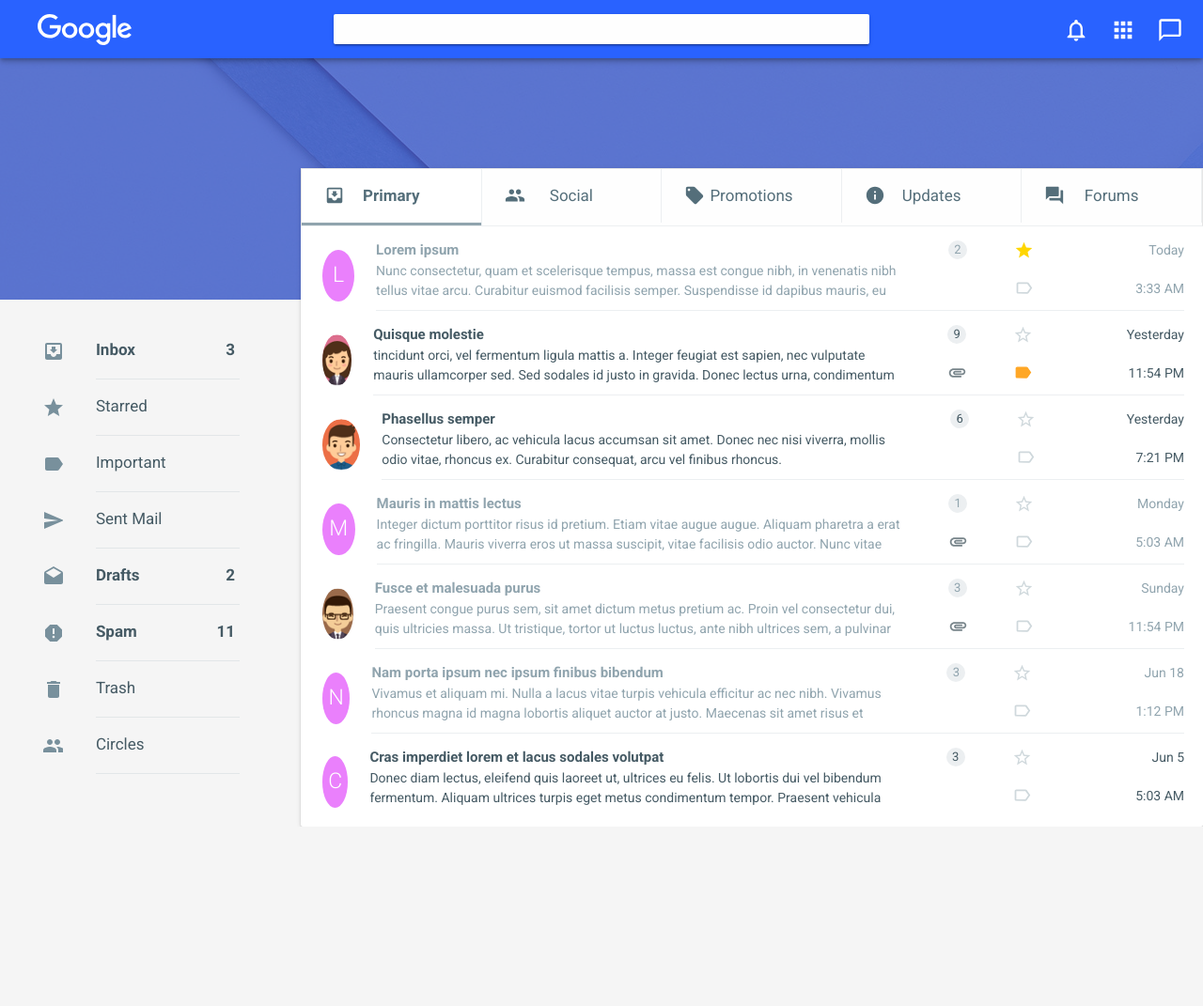
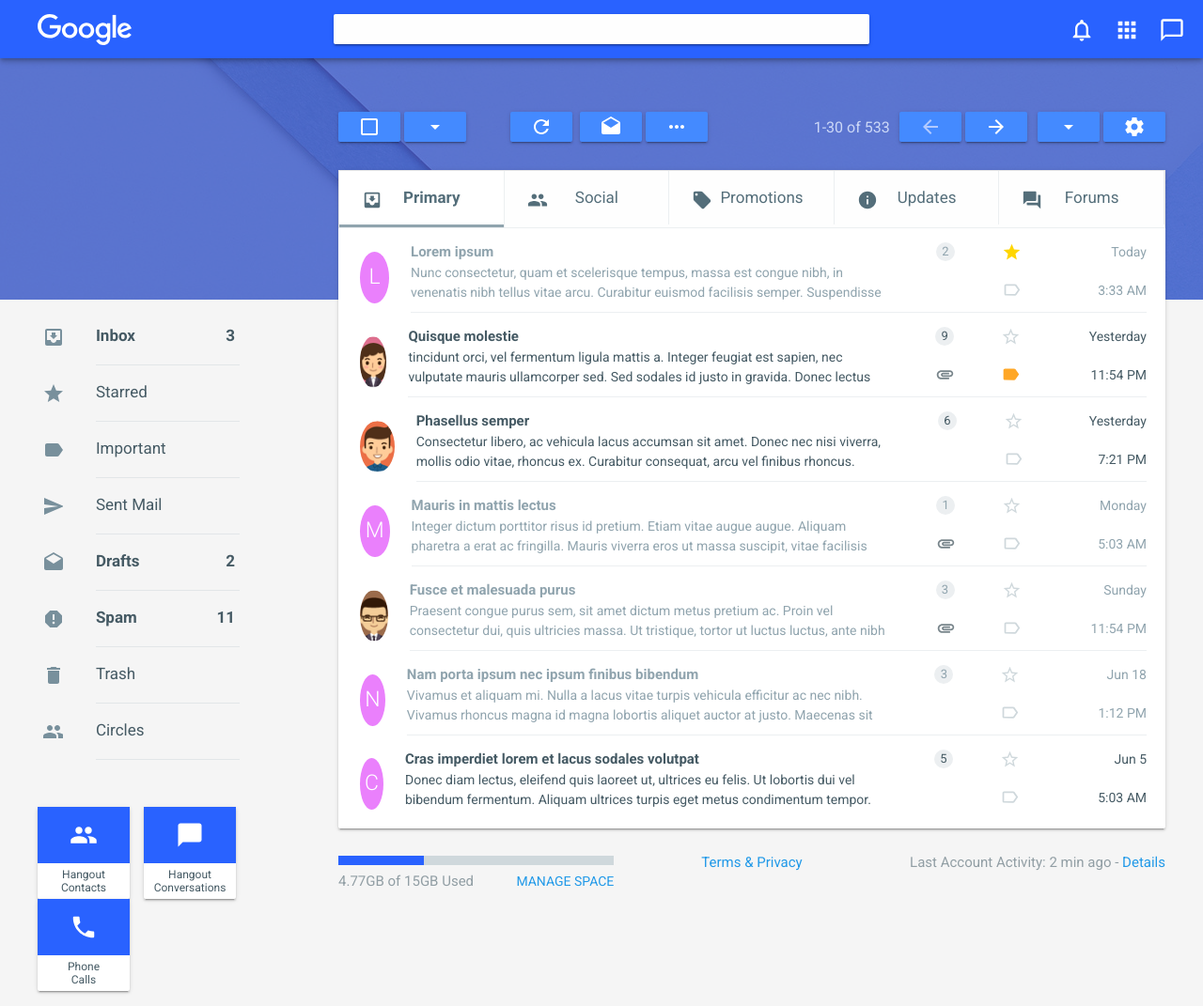
Before and after one commit to jzuleta/gmail-material-design, a website: page index.html in a window 1280 px wide. Shown: the whole page at 94% size. Before the commit the page ends 880 px from the top, so only its background shows below. Drawn offline with Linux system fonts and the light colour scheme.

Commit message:
Incremento
- Botones superiores
- Pie de pagina
- Ajustes menores

```diff
--- a/index.html
+++ b/index.html
@@ -41,36 +41,103 @@
             <li><span class="menu-image trash-ico"></span><span class="menu-action">Trash</span></li>
             <li><span class="menu-image circle-ico"></span><span class="menu-action">Circles</span></li>
         </ul>
+        <div id="others-functions">
+            <div class="block">
+                <div class="back-function hangout-ico"></div>
+                <span>
+                    Hangout<br />Contacts
+                </span>
+            </div>
+            <div class="block">
+                <div class="back-function chat-bubble-ico"></div>
+                <span>
+                    Hangout<br />Conversations
+                </span>
+            </div>
+            <div class="block">
+                <div class="back-function phone-ico"></div>
+                <span>
+                    Phone<br />Calls
+                </span>
+            </div>
+            <div style="clear: both"></div>
+        </div>
     </div>
 <div id="mail-content" class="large-9 columns">
+<div id="top-buttons" class="large-12 columns">
+    <div class="large-6 columns top-group">
+        <div class="large-5 small-2 columns">
+            <a class="button">
+                <span class="check-ico"></span>
+            </a>
+            <a class="button">
+                <span class="arrow-down-ico"></span>
+            </a>
+        </div>
+        <div class="large-2 small-2 columns">
+            <a class="button" href="#">
+                <span class="refrehs-ico"></span>
+            </a>
+        </div>
+        <div class="large-5 small-2 columns end">
+            <a class="button" href="#">
+                <span class="draft-white-ico"></span>
+            </a>
+            <a class="button" href="#">
+                <span class="more-ico"></span>
+            </a>
+        </div>
+    </div>
+    <div class="large-6 columns top-group hide-for-medium-only hide-for-small-only" style="text-align: right;">
+        <div class="large-4 columns text-right">
+            <div class="button-detail">1-30 of 533</div>
+        </div>
+        <div class="large-4 columns">
+            <a class="button" href="#">
+                <span class="arrow-back-ico"></span>
+            </a>
+            <a class="button" href="#">
+                <span class="arrow-forward-ico"></span>
+            </a>
+        </div>
+        <div class="large-4 columns">
+            <a class="button">
+                <span class="arrow-down-ico"></span>
+            </a>
+            <a class="button">
+                <span class="arrow-settings-ico"></span>
+            </a>
+        </div>
+    </div>
+</div>
+    <div id="mails" class="large-12 columns">
         <ul class="tabs" data-tabs>
             <li class="tabs-title is-active">
                 <a href="#panel1" aria-selected="true">
-                    <span class="primary-tab-ico"></span> primary
+                    <span class="primary-tab-ico hide-for-medium-only hide-for-small-only"></span> primary
                 </a>
             </li>
             <li class="tabs-title">
                 <a href="#panel2">
-                    <span class="social-tab-ico"></span> social
+                    <span class="social-tab-ico hide-for-medium-only hide-for-small-only"></span> social
                 </a>
             </li>
             <li class="tabs-title">
                 <a href="#panel1">
-                    <span class="promotion-tab-ico"></span> promotions
+                    <span class="promotion-tab-ico hide-for-medium-only hide-for-small-only"></span> promotions
                 </a>
             </li>
             <li class="tabs-title">
                 <a href="#panel2">
-                    <span class="updates-tab-ico"></span> updates
+                    <span class="updates-tab-ico hide-for-medium-only hide-for-small-only"></span> updates
                 </a>
             </li>
             <li class="tabs-title">
                 <a href="#panel2">
-                    <span class="forum-tab-ico"></span> forums
+                    <span class="forum-tab-ico hide-for-medium-only hide-for-small-only"></span> forums
                 </a>
             </li>
         </ul>
-        <div>
         <div class="mail selected-mail">
             <div class="circle">L</div>
             <div class="mail-items">
@@ -202,7 +269,7 @@
                     Donec diam lectus, eleifend quis laoreet ut, ultrices eu felis. Ut lobortis dui vel bibendum fermentum. Aliquam ultrices turpis eget metus condimentum tempor. Praesent vehicula pretium lacus, sed pretium tellus vestibulum et. Integer quis pulvinar nisl.
                 </div>
                 <div class="mail-status">
-                        <span class="send-detail">3</span>
+                    <span class="send-detail">5</span>
                 </div>
                 <div class="mail-status">
                     <div class="mail-checker star-mark star-mark-border"></div>
@@ -215,13 +282,28 @@
             </div>
         </div>
     </div>
+    <div id="foot-info" class="large-12 columns">
+        <div class="large-4 small-4 columns">
+            <div class="progress">
+                <div class="progress-meter" style="width: 31%"></div>
+            </div>
+            4.77GB of 15GB Used
+            <a id="space-button">Manage Space</a>
+        </div>
+        <div class="large-4 columns small-4 text-center">
+            <a>Terms & Privacy</a>
+        </div>
+        <div class="large-4 columns small-4 text-right">
+            Last Account Activity: 2 min ago - <a>Details</a>
+        </div>
+        <div style="clear: both"></div>
+    </div>
 </div>
 </div>
 
 <script src="vendors/foundation/js/vendor/jquery.min.js"></script>
 <script src="vendors/foundation/js/vendor/what-input.min.js"></script>
 <script src="vendors/foundation/js/foundation.min.js"></script>
-
 <script>
     $(document).foundation();
 </script>
--- a/resources/css/app.css
+++ b/resources/css/app.css
@@ -1,35 +1,36 @@
 body * { font-family: Roboto, Helvetica, Arial, sans-serif !important }
 
 header {
-     background-color: #2962ff;
-    box-shadow: 0 4px 5px 0 rgba(0, 0, 0, 0.14), 0 1px 10px 0 rgba(0, 0, 0, 0.12), 0 2px 4px -1px rgba(0, 0, 0, 0.2);
+    background-color: #2962ff;
+    box-shadow: 0 4px 5px 0 rgba(0, 0, 0, .14), 0 1px 10px 0 rgba(0, 0, 0, .12), 0 2px 4px -1px rgba(0, 0, 0, .2);
     height: 62px;
     padding-top: 15px;
     position: fixed;
     top: 0;
     width: 100%;
-    z-index: 8;
+    z-index: 8
 }
 
 #top-logo {
-     background-image: url("../images/google_logo.svg");
+    background-image: url(../images/google_logo.svg);
     background-repeat: no-repeat;
     background-size: 100px auto;
     float: left;
     height: 35px;
     margin-left: 40px;
-    width: 100px;
+    width: 100px
 }
 
 #top-actions {
     float: right;
-    margin-top: 2px;
+    margin-top: 2px
 }
-.chat-ico { background-image: url(../images/chat_bubble_outline.svg); }
 
-.app-ico { background-image: url(../images/apps.svg); }
+.chat-ico { background-image: url(../images/chat_bubble_outline.svg) }
 
-.notification-ico { background-image: url(../images/notifications_none.svg); }
+.app-ico { background-image: url(../images/apps.svg) }
+
+.notification-ico { background-image: url(../images/notifications_none.svg) }
 
 .top-buttons {
     background-position: center center;
@@ -37,8 +38,8 @@
     background-size: 28px auto;
     float: right;
     height: 30px;
-    margin-right: 20px;
-    width: 30px;
+    margin-right: 18px;
+    width: 30px
 }
 
 #top-content {
@@ -65,17 +66,38 @@
 #app-content {
     margin-left: auto;
     margin-right: auto;
-    margin-top: -140px;
+    margin-top: -200px;
     max-width: initial;
     position: absolute;
-    width: 100%
+    width: 100%;
 }
 
 #mail-content {
-    background: #fff none repeat scroll 0 0;
+    padding: 0 40px;
+}
+
+#mails {
+    background: #fff;
     border-radius: 2px;
-    box-shadow: 0 2px 2px 0 rgba(0, 0, 0, 0.14), 0 3px 1px -2px rgba(0, 0, 0, 0.2), 0 1px 5px 0 rgba(0, 0, 0, 0.12);
-    padding: 0 0 10px;
+    box-shadow: 0 2px 2px 0 rgba(0, 0, 0, .14), 0 3px 1px -2px rgba(0, 0, 0, .2), 0 1px 5px 0 rgba(0, 0, 0, .12);
+    padding: 0 0 10px
+}
+
+#foot-info {
+    color: #919ea4;
+    font-size: 15px;
+    margin-bottom: 16px;
+    margin-top: 25px;
+    padding: 0;
+}
+
+#foot-info .large-4.columns { padding: 0 }
+
+#space-button {
+    float: right;
+    font-size: 14px;
+    margin-top: 1px;
+    text-transform: uppercase
 }
 
 .mail {
@@ -84,7 +106,7 @@
     padding: 14px 20px 0 23px
 }
 
-.selected-mail { color: #90a4ae; }
+.selected-mail { color: #90a4ae }
 
 .mail-items {
     border-bottom: thin solid #eceff1;
@@ -95,10 +117,10 @@
 .mail-items div.mail-status:last-child {
     float: right;
     margin: 0;
-    text-align: right;
+    text-align: right
 }
 
-#mail-content div.mail:last-child .mail-items { border-bottom: none; }
+#mail-content div.mail:last-child .mail-items { border-bottom: none }
 
 .mail-items > div { float: left }
 
@@ -161,10 +183,10 @@
     background-position: center center;
     background-size: 22px auto;
     display: block;
+    float: left;
     height: 22px;
-    position: absolute;
-    top: 18px;
-    width: 22px
+    top: 0;
+    width: 22px;
 }
 
 .primary-tab-ico { background-image: url(../images/move_to_inbox_gray.svg) }
@@ -179,33 +201,34 @@
 
 .circle {
     align-items: center;
-    background: #ea80fc none repeat scroll 0 0;
+    background: #ea80fc;
     border-radius: 50%;
-    color: white;
+    color: #fff;
     display: flex;
     font-size: 23px;
     font-weight: 100;
     height: 55px;
     justify-content: center;
-    width: 55px;
+    width: 55px
 }
 
 .avatar {
     background-position: center center;
     background-size: 55px auto;
     height: 55px;
-    width: 55px;
+    width: 55px
 }
 
-.av_a { background-image: url(../images/av_1.png); }
+.av_a { background-image: url(../images/av_1.png) }
 
-.av_b { background-image: url(../images/av_2.png); }
+.av_b { background-image: url(../images/av_2.png) }
 
-.av_c { background-image: url(../images/av_3.png); }
+.av_c { background-image: url(../images/av_3.png) }
 
 #profile-content {
     height: 140px;
-    margin-bottom: 25px;
+    margin-bottom: 10px;
+    margin-top: 60px;
 }
 
 #left-menu li {
@@ -213,43 +236,124 @@
     display: flex;
     font-size: 17px;
     height: 60px;
-    list-style: outside none none;
+    list-style: none none;
     padding-left: 10px;
-    padding-right: 50px;
+    padding-right: 50px
 }
 
 .menu-image {
     height: 25px;
     margin-right: 35px;
-    width: 30px;
+    width: 30px
 }
 
 .menu-action {
     border-bottom: thin solid #e2e6e8;
     height: 100%;
     padding: 15px 0;
-    width: 100%;
+    width: 100%
 }
 
-.new-items { font-weight: 600; }
+.new-items { font-weight: 600 }
 
 .menu-tag {
     float: right;
-    margin-right: 5px;
+    margin-right: 5px
 }
 
-.inbox-ico { background-image: url(../images/move_to_inbox.svg); }
+.inbox-ico { background-image: url(../images/move_to_inbox.svg) }
 
-.starred-ico { background-image: url(../images/star_rate.svg); }
+.starred-ico { background-image: url(../images/star_rate.svg) }
 
-.important-ico { background-image: url(../images/important.svg); }
+.important-ico { background-image: url(../images/important.svg) }
 
-.sent-ico { background-image: url(../images/send.svg); }
+.sent-ico { background-image: url(../images/send.svg) }
 
-.draft-ico { background-image: url(../images/drafts.svg); }
+.draft-ico { background-image: url(../images/drafts.svg) }
 
-.spam-ico { background-image: url(../images/spam.svg); }
+.spam-ico { background-image: url(../images/spam.svg) }
 
-.trash-ico { background-image: url(../images/trash.svg); }
+.trash-ico { background-image: url(../images/trash.svg) }
 
-.circle-ico { background-image: url(../images/circle.svg); }
+.circle-ico { background-image: url(../images/circle.svg) }
+
+#others-functions {
+    margin-left: 25px;
+    margin-top: 50px;
+    padding-bottom: 16px
+}
+
+.block {
+    background-color: #fff;
+    border-radius: 2px;
+    box-shadow: 0 2px 2px 0 rgba(0, 0, 0, .14), 0 3px 1px -2px rgba(0, 0, 0, .2), 0 1px 5px 0 rgba(0, 0, 0, .12);
+    float: left;
+    font-size: 12px;
+    height: 98px;
+    line-height: 14px;
+    margin-right: 15px;
+    text-align: center;
+    width: 98px
+}
+
+.block > span {
+    display: block;
+    padding-top: 5px
+}
+
+.back-function {
+    background-color: #2962ff;
+    background-position: center center;
+    background-repeat: no-repeat;
+    background-size: 30px auto;
+    height: 60px
+}
+
+.hangout-ico { background-image: url(../images/hangout.svg) }
+
+.chat-bubble-ico { background-image: url(../images/chat_bubble.svg) }
+
+.phone-ico { background-image: url(../images/phone.svg) }
+
+#top-buttons, .top-group { padding: 0; }
+
+.top-group { margin-bottom: 30px; }
+
+#top-buttons a span {
+    background-repeat: no-repeat;
+    background-size: 24px auto;
+    display: block;
+    height: 24px;
+    width: 24px;
+}
+
+#top-buttons .button {
+    background-color: #448aff;
+    border-radius: 2px;
+    box-shadow: 0 2px 2px 0 rgba(0, 0, 0, 0.14), 0 3px 1px -2px rgba(0, 0, 0, 0.2), 0 1px 5px 0 rgba(0, 0, 0, 0.12);
+    margin: 0;
+    padding: 3px 20px;
+}
+
+#top-buttons .top-group div { padding: 0; }
+
+.button-detail {
+    color: #ccd8f7;
+    margin-top: 5px;
+}
+
+.check-ico { background-image: url(../images/check_box_outline.svg); }
+
+.more-ico { background-image: url(../images/more_horiz.svg); }
+
+.refrehs-ico { background-image: url(../images/refresh.svg); }
+
+.draft-white-ico { background-image: url(../images/drafts_white.svg); }
+
+.arrow-down-ico { background-image: url(../images/arrow_drop.svg); }
+
+.arrow-back-ico { background-image: url(../images/arrow_back.svg); }
+
+.arrow-forward-ico { background-image: url(../images/arrow_forward.svg); }
+
+.arrow-settings-ico { background-image: url(../images/settings.svg); }
--- a/resources/css/foundation-overwrite.css
+++ b/resources/css/foundation-overwrite.css
@@ -1,35 +1,86 @@
-.tabs { border-bottom: 1px solid #eceff1; }
+.button-group .button:not(:last-child) {
+    border-right: 1px solid #69a1ff;
+}
+
+.progress-meter {
+    background-color: #2962ff
+}
+
+.progress {
+    background-color: #cfd8dc;
+    height: 10px;
+    margin-bottom: 6px;
+    margin-top: 4px
+}
+
+.tabs {
+    border-bottom: 1px solid #eceff1
+}
 
 .tabs-title {
     border-right: thin solid #eceff1;
-    width: 20%;
+    width: 20%
 }
 
-.tabs-title > a {
+.tabs-title>a {
     color: #546e7a;
     font-size: 17px;
     text-align: center;
-    text-transform: capitalize;
+    text-transform: capitalize
 }
 
-.tabs-title > a:hover, .tabs-title > a:focus, .tabs-title > a[aria-selected="true"] {
-    background-color: white;
+.tabs-title>a:focus,
+.tabs-title>a:hover,
+.tabs-title>a[aria-selected=true] {
+    background-color: #fff;
     border-bottom: 3px solid #90a4ae;
-    font-weight: 600;
+    font-weight: 600
 }
 
-[type="text"], [type="password"], [type="date"], [type="datetime"], [type="datetime-local"], [type="month"], [type="week"], [type="email"], [type="number"], [type="search"], [type="tel"], [type="time"], [type="url"], [type="color"], textarea {
+[type=color],
+[type=date],
+[type=datetime-local],
+[type=datetime],
+[type=email],
+[type=month],
+[type=number],
+[type=password],
+[type=search],
+[type=tel],
+[type=text],
+[type=time],
+[type=url],
+[type=week],
+textarea {
     background-color: #fefefe;
-    border: medium none;
+    border: none;
     border-radius: 2px;
-    box-shadow: 0 2px 2px 0 rgba(0, 0, 0, 0.14), 0 3px 1px -2px rgba(0, 0, 0, 0.2), 0 1px 5px 0 rgba(0, 0, 0, 0.12);
+    box-shadow: 0 2px 2px 0 rgba(0, 0, 0, .14), 0 3px 1px -2px rgba(0, 0, 0, .2), 0 1px 5px 0 rgba(0, 0, 0, .12);
     color: #8a8a8a;
     display: block;
     font-family: inherit;
     font-size: 1rem;
     height: 32px;
-    padding: 0.5rem;
-    width: 100%;
+    padding: .5rem;
+    width: 100%
 }
 
-[type="text"]:focus, [type="password"]:focus, [type="date"]:focus, [type="datetime"]:focus, [type="datetime-local"]:focus, [type="month"]:focus, [type="week"]:focus, [type="email"]:focus, [type="number"]:focus, [type="search"]:focus, [type="tel"]:focus, [type="time"]:focus, [type="url"]:focus, [type="color"]:focus, textarea:focus {box-shadow: none; outline: medium none;border: none; }
+[type=color]:focus,
+[type=date]:focus,
+[type=datetime-local]:focus,
+[type=datetime]:focus,
+[type=email]:focus,
+[type=month]:focus,
+[type=number]:focus,
+[type=password]:focus,
+[type=search]:focus,
+[type=tel]:focus,
+[type=text]:focus,
+[type=time]:focus,
+[type=url]:focus,
+[type=week]:focus,
+textarea:focus {
+    border: none;
+    box-shadow: none;
+    outline: 0
+}
```
Also changed, not shown: resources/images/arrow_back.svg (added), resources/images/arrow_drop.svg (added), resources/images/arrow_forward.svg (added), resources/images/chat_bubble.svg (added), resources/images/check_box_outline.svg (added), resources/images/drafts_white.svg (added), resources/images/hangout.svg (added), resources/images/more_horiz.svg (added), resources/images/phone.svg (added), resources/images/refresh.svg (added), resources/images/settings.svg (added), 1 other file. Lines whose indentation alone changed are shown as unchanged.
